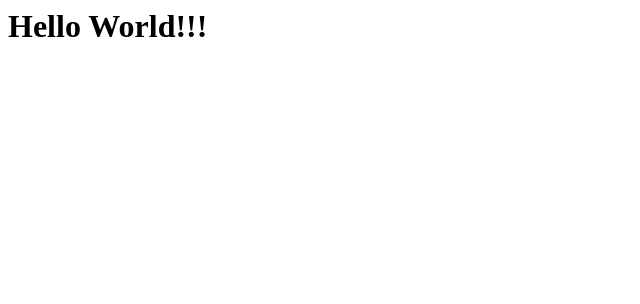
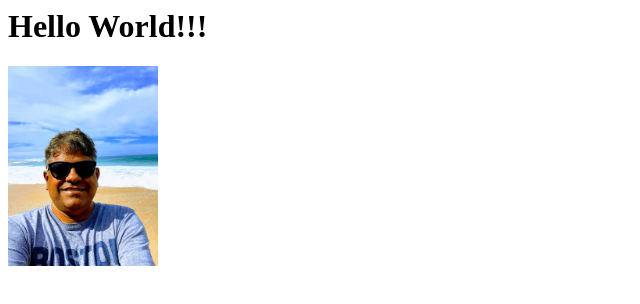
Before and after one commit to anandprakash19/aprakash.github.io, a plain HTML site: page index.html in a window 1280 px wide. Shown: the whole page, without its empty margins (0-640 px from the left). Drawn offline with Linux system fonts and the light colour scheme.

Commit message:
added photo

```diff
--- a/index.html
+++ b/index.html
@@ -1,3 +1,6 @@
 <html>
   <h1>Hello World!!! </h1>
+  <div>
+    <img src="ap.jpeg" height="200">
+  </div>
 <html>
```
Also changed, not shown: ap.jpeg (added).
